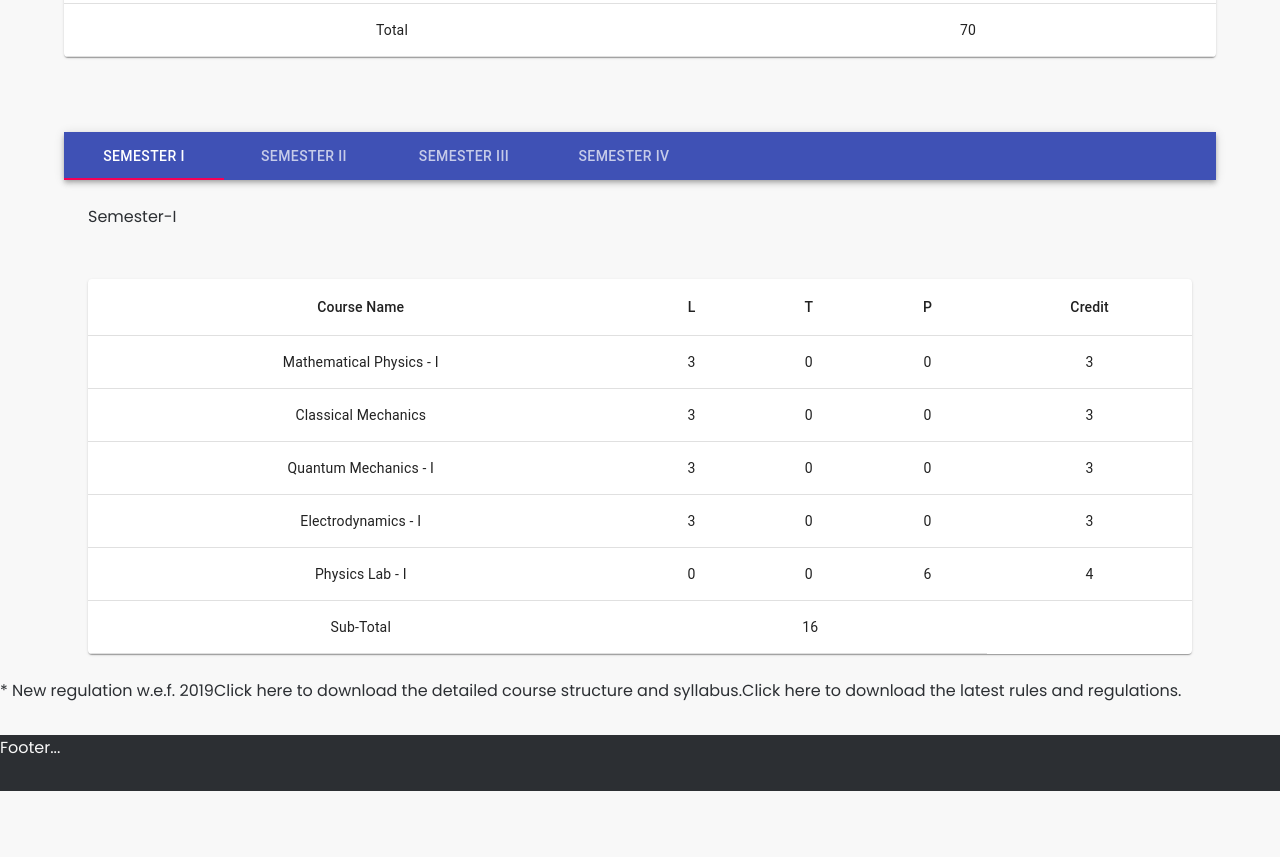
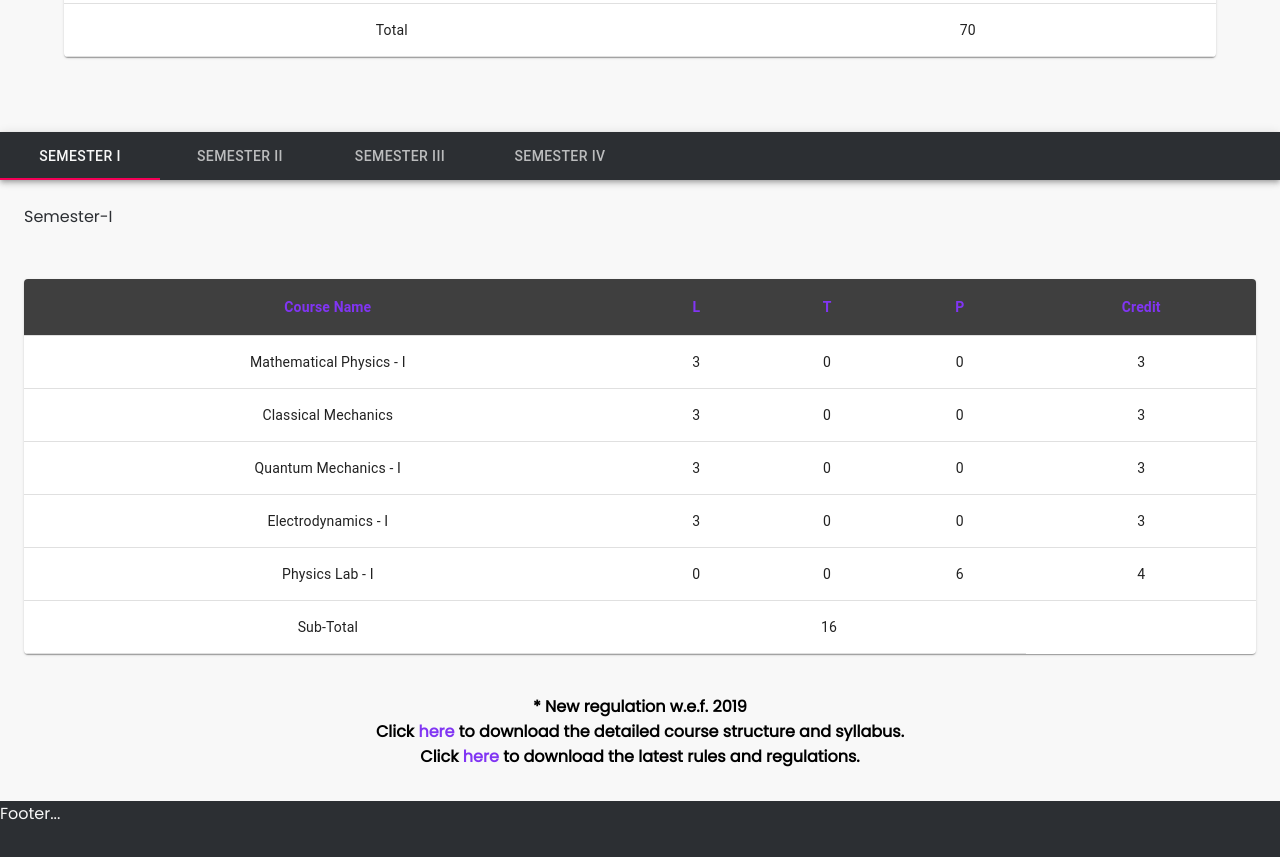
Before and after one commit to nitsphy-dev/physics21, a React (Create React App) app: page /programs/msc in a window 1280 px wide. Shown: the part 560-1417 px from the top of the page. Before the commit the page ends 1351 px from the top, so only its background shows below. Built offline with nearby package versions, Linux system fonts and the light colour scheme.

Commit message:
msc done

```diff
--- a/src/App.css
+++ b/src/App.css
@@ -26,6 +26,7 @@ html {
 	--theme1-100: #8135f3;
 	--theme2-100: #2c2f33;
 	--theme3-100: #f8f8f8;
+	--theme4-100: #3f3f3f;
 }
 
 body {
--- a/src/pages/Msc.jsx
+++ b/src/pages/Msc.jsx
@@ -51,14 +51,27 @@ const useStyles = makeStyles(theme => ({
 	},
 
 	panel: {
-		width: '90%',
+		width: '100%',
 		margin: '0 auto',
+	},
+
+	bar: {
+		width: '100%',
+		margin: '0 auto',
+		backgroundColor: 'var(--theme2-100)',
+		color: 'var(--theme3-100)',
+	},
+
+	tableHead: {
+		backgroundColor: 'var(--theme4-100)',
+		color: 'var(--theme1-100)',
+		fontWeight: 'bold',
 	},
 }));
 
 function a11yProps(index) {
 	return {
-		id: `simple-tab-${index}`,
+		id: `wrapped-tab-${index}`,
 		'aria-controls': `simple-tabpanel-${index}`,
 	};
 }
@@ -85,8 +98,12 @@ const Msc = props => {
 				<Table aria-label='simple table' size='medium'>
 					<TableHead>
 						<TableRow>
-							<TableCell align='center'>Semester</TableCell>
-							<TableCell align='center'>Credit</TableCell>
+							<TableCell align='center' className={classes.tableHead}>
+								Semester
+							</TableCell>
+							<TableCell align='center' className={classes.tableHead}>
+								Credit
+							</TableCell>
 						</TableRow>
 					</TableHead>
 					<TableBody>
@@ -116,12 +133,13 @@ const Msc = props => {
 			<br />
 			<br />
 			<br />
-			<AppBar position='static' className={classes.panel}>
+			<AppBar position='static' className={classes.bar}>
 				<Tabs
 					value={value}
 					onChange={handleChange}
 					aria-label='simple tabs example'
-					variant='scrollable'>
+					variant='scrollable'
+					className={classes.tabs}>
 					<Tab label='Semester I' {...a11yProps(0)} />
 					<Tab label='Semester II' {...a11yProps(1)} />
 					<Tab label='Semester III' {...a11yProps(2)} />
@@ -136,11 +154,21 @@ const Msc = props => {
 					<Table aria-label='simple table'>
 						<TableHead>
 							<TableRow>
-								<TableCell align='center'>Course Name</TableCell>
-								<TableCell align='center'>L</TableCell>
-								<TableCell align='center'>T</TableCell>
-								<TableCell align='center'>P</TableCell>
-								<TableCell align='center'>Credit</TableCell>
+								<TableCell align='center' className={classes.tableHead}>
+									Course Name
+								</TableCell>
+								<TableCell align='center' className={classes.tableHead}>
+									L
+								</TableCell>
+								<TableCell align='center' className={classes.tableHead}>
+									T
+								</TableCell>
+								<TableCell align='center' className={classes.tableHead}>
+									P
+								</TableCell>
+								<TableCell align='center' className={classes.tableHead}>
+									Credit
+								</TableCell>
 							</TableRow>
 						</TableHead>
 						<TableBody>
@@ -197,11 +225,21 @@ const Msc = props => {
 					<Table aria-label='simple table'>
 						<TableHead>
 							<TableRow>
-								<TableCell align='center'>Course Name</TableCell>
-								<TableCell align='center'>L</TableCell>
-								<TableCell align='center'>T</TableCell>
-								<TableCell align='center'>P</TableCell>
-								<TableCell align='center'>Credit</TableCell>
+								<TableCell align='center' className={classes.tableHead}>
+									Course Name
+								</TableCell>
+								<TableCell align='center' className={classes.tableHead}>
+									L
+								</TableCell>
+								<TableCell align='center' className={classes.tableHead}>
+									T
+								</TableCell>
+								<TableCell align='center' className={classes.tableHead}>
+									P
+								</TableCell>
+								<TableCell align='center' className={classes.tableHead}>
+									Credit
+								</TableCell>
 							</TableRow>
 						</TableHead>
 						<TableBody>
@@ -267,11 +305,21 @@ const Msc = props => {
 					<Table aria-label='simple table'>
 						<TableHead>
 							<TableRow>
-								<TableCell align='center'>Course Name</TableCell>
-								<TableCell align='center'>L</TableCell>
-								<TableCell align='center'>T</TableCell>
-								<TableCell align='center'>P</TableCell>
-								<TableCell align='center'>Credit</TableCell>
+								<TableCell align='center' className={classes.tableHead}>
+									Course Name
+								</TableCell>
+								<TableCell align='center' className={classes.tableHead}>
+									L
+								</TableCell>
+								<TableCell align='center' className={classes.tableHead}>
+									T
+								</TableCell>
+								<TableCell align='center' className={classes.tableHead}>
+									P
+								</TableCell>
+								<TableCell align='center' className={classes.tableHead}>
+									Credit
+								</TableCell>
 							</TableRow>
 						</TableHead>
 						<TableBody>
@@ -339,11 +387,21 @@ const Msc = props => {
 					<Table aria-label='simple table'>
 						<TableHead>
 							<TableRow>
-								<TableCell align='center'>Course Name</TableCell>
-								<TableCell align='center'>L</TableCell>
-								<TableCell align='center'>T</TableCell>
-								<TableCell align='center'>P</TableCell>
-								<TableCell align='center'>Credit</TableCell>
+								<TableCell align='center' className={classes.tableHead}>
+									Course Name
+								</TableCell>
+								<TableCell align='center' className={classes.tableHead}>
+									L
+								</TableCell>
+								<TableCell align='center' className={classes.tableHead}>
+									T
+								</TableCell>
+								<TableCell align='center' className={classes.tableHead}>
+									P
+								</TableCell>
+								<TableCell align='center' className={classes.tableHead}>
+									Credit
+								</TableCell>
 							</TableRow>
 						</TableHead>
 						<TableBody>
@@ -388,27 +446,27 @@ const Msc = props => {
 				</TableContainer>
 			</TabPanel>
 			<div className='download'>
-				<span>* New regulation w.e.f. 2019</span>
-				<span>
+				* New regulation w.e.f. 2019
+				<br />
 				Click{' '}
 				<a
 					href='https://drive.google.com/file/d/187GmRa8Wni1Vit1I_amDl3s7nqBqnFZI/view?usp=drivesdk'
 					target='_blank'
-						rel='noreferrer'>
+					rel='noreferrer'
+					className='bold'>
 					here
 				</a>{' '}
 				to download the detailed course structure and syllabus.
-				</span>
-				<span>
+				<br />
 				Click{' '}
 				<a
 					href='http://www.nits.ac.in/academics/info/Regulations/MSc_Regulation2019.pdf'
 					target='_blank'
-						rel='noreferrer'>
+					rel='noreferrer'
+					className='bold'>
 					here
 				</a>{' '}
 				to download the latest rules and regulations.
-				</span>
 			</div>
 		</main>
 	);
--- a/src/pages/css/Msc.scss
+++ b/src/pages/css/Msc.scss
@@ -17,4 +17,11 @@ main.msc {
 		text-align: justify;
 		font-size: 2.6vh;
 	}
+
+	div.download {
+		color: black;
+		margin: 2vh auto;
+		text-align: center;
+		font-weight: bolder;
+	}
 }
```
Lines whose indentation alone changed are shown as unchanged.
